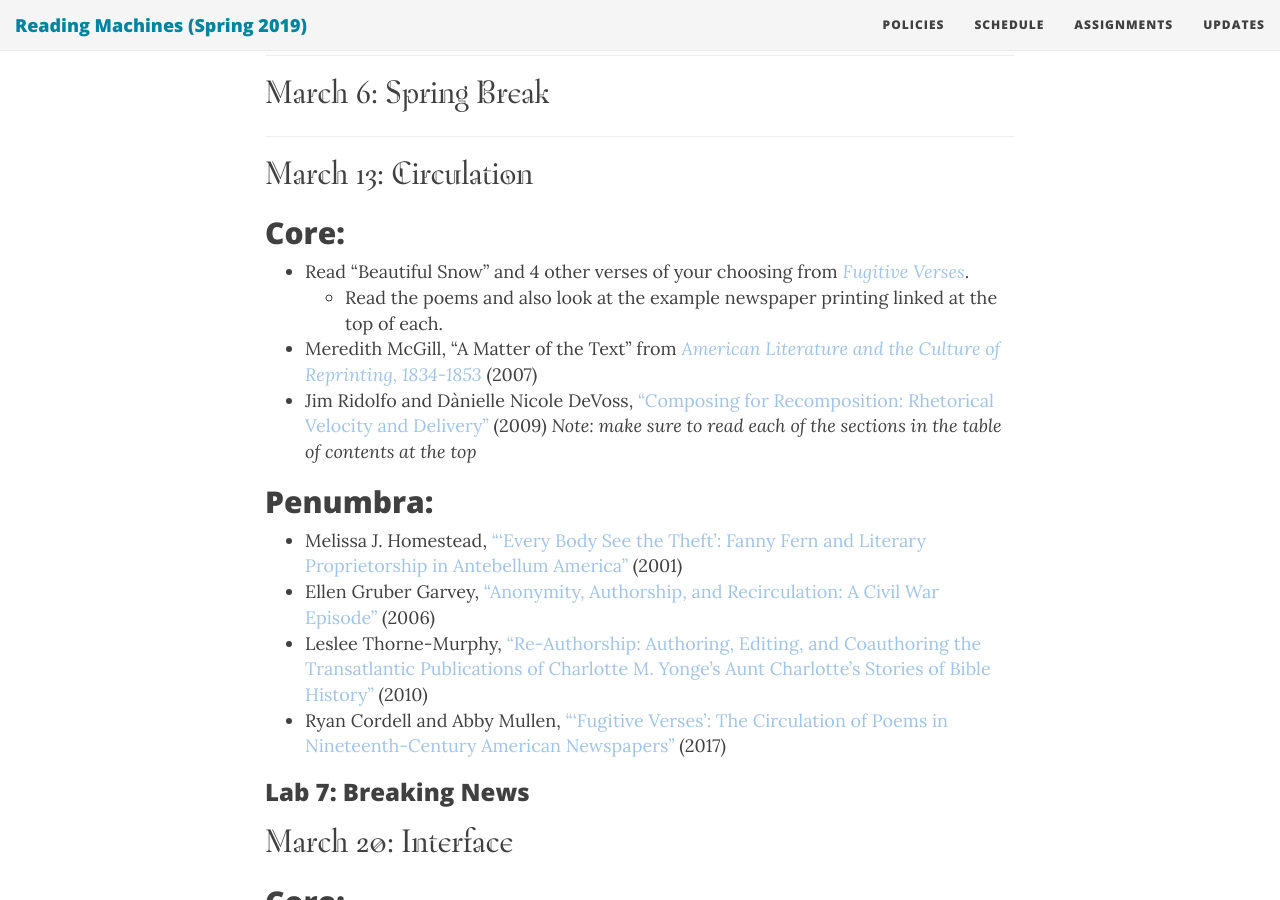
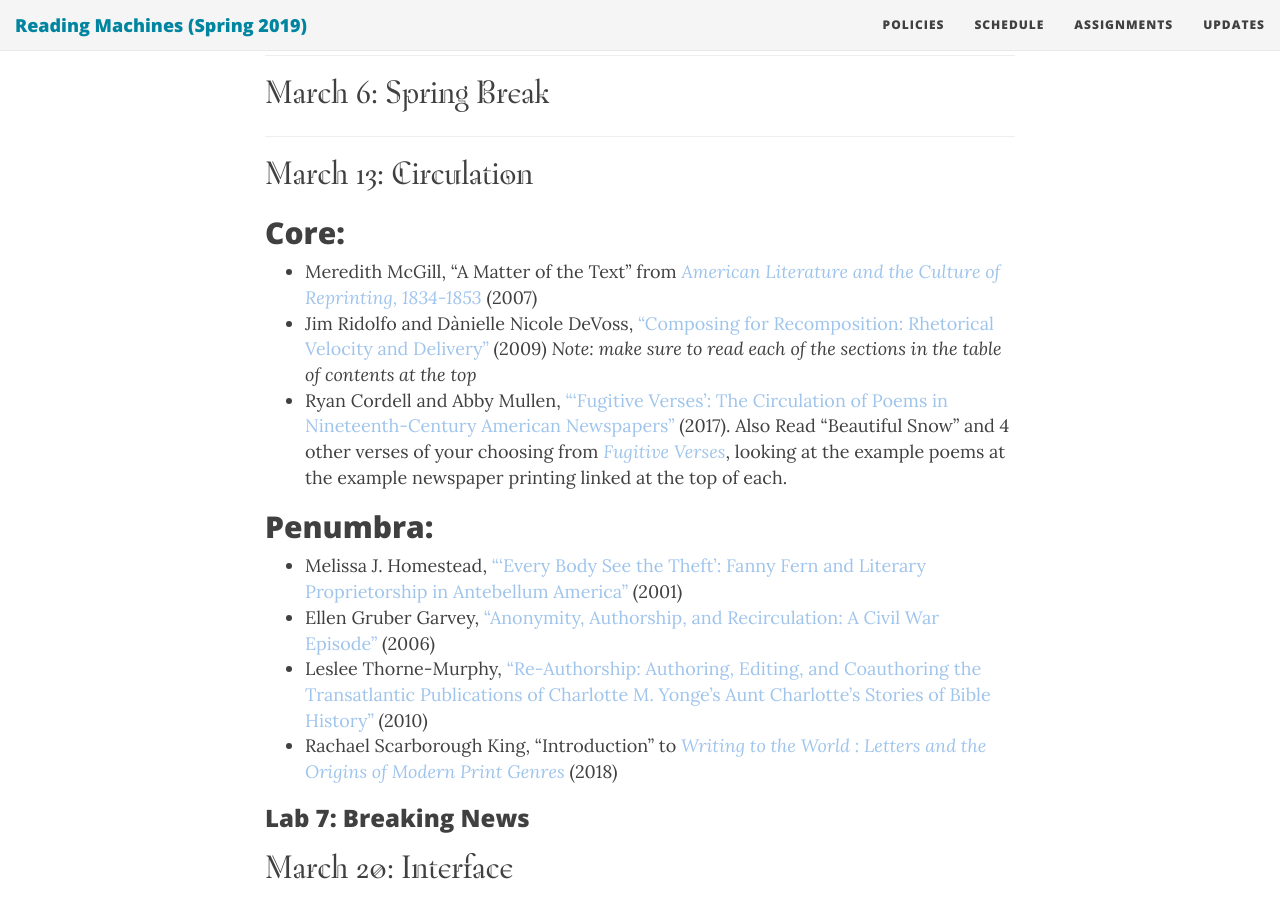
Before and after one commit to rccordell/s19rm, a Jekyll site: the page built from schedule.md, in a window 1280 px wide and 900 px high, scrolled down 5745 px. Built offline with Jekyll 4.4.1, drawn with Linux system fonts in a browser that asks for light colours; nearby versions of some CDN libraries; some web fonts are replaced.

Commit message:
update schedule

```diff
--- a/schedule.md
+++ b/schedule.md
@@ -193,17 +193,17 @@ The majority of our readings will be available online or through [a digital cour
 
 ## Core:
 
-+ Read "Beautiful Snow" and 4 other verses of your choosing from [*Fugitive Verses*](http://fugitiverses.viraltexts.org).
-    + Read the poems and also look at the example newspaper printing linked at the top of each.
 + Meredith McGill, "A Matter of the Text" from [*American Literature and the Culture of Reprinting, 1834-1853*](https://northeastern.alma.exlibrisgroup.com/leganto/public/01NEU_INST/citation/8894016070001401?auth=SAML) (2007)
 + Jim Ridolfo and Dànielle Nicole DeVoss, ["Composing for Recomposition: Rhetorical Velocity and Delivery"](http://kairos.technorhetoric.net/13.2/topoi/ridolfo_devoss/intro.html) (2009) *Note: make sure to read each of the sections in the table of contents at the top*
++ Ryan Cordell and Abby Mullen, ["'Fugitive Verses': The Circulation of Poems in Nineteenth-Century American Newspapers"](http://viraltexts.org/2016/04/08/fugitive-verses/) (2017). Also Read "Beautiful Snow" and 4 other verses of your choosing from [*Fugitive Verses*](http://fugitiverses.viraltexts.org), looking at the example poems at the example newspaper printing linked at the top of each.
 
 ## Penumbra:
 
 + Melissa J. Homestead, ["'Every Body See the Theft': Fanny Fern and Literary Proprietorship in Antebellum America"](https://northeastern.alma.exlibrisgroup.com/leganto/public/01NEU_INST/citation/8894016140001401?auth=SAML) (2001)
 + Ellen Gruber Garvey, ["Anonymity, Authorship, and Recirculation: A Civil War Episode"](https://northeastern.alma.exlibrisgroup.com/leganto/public/01NEU_INST/citation/8894016330001401?auth=SAML) (2006)
 + Leslee Thorne-Murphy, ["Re-Authorship: Authoring, Editing, and Coauthoring the Transatlantic Publications of Charlotte M. Yonge's Aunt Charlotte's Stories of Bible History"](https://northeastern.alma.exlibrisgroup.com/leganto/public/01NEU_INST/citation/8894016380001401?auth=SAML) (2010)
-+ Ryan Cordell and Abby Mullen, ["'Fugitive Verses': The Circulation of Poems in Nineteenth-Century American Newspapers"](http://viraltexts.org/2016/04/08/fugitive-verses/) (2017)
++ Rachael Scarborough King, "Introduction" to [*Writing to the World : Letters and the Origins of Modern Print Genres*](https://northeastern.alma.exlibrisgroup.com/leganto/public/01NEU_INST/citation/8894268820001401?auth=SAML) (2018)
+
 
 ### Lab 7: Breaking News
 
```
